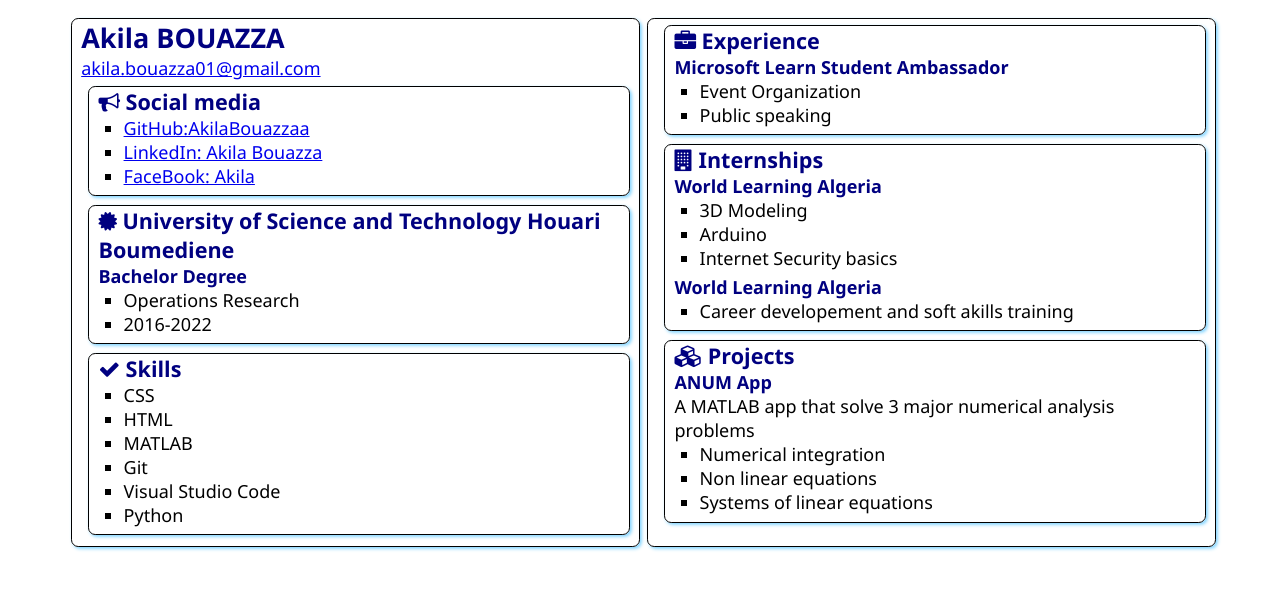
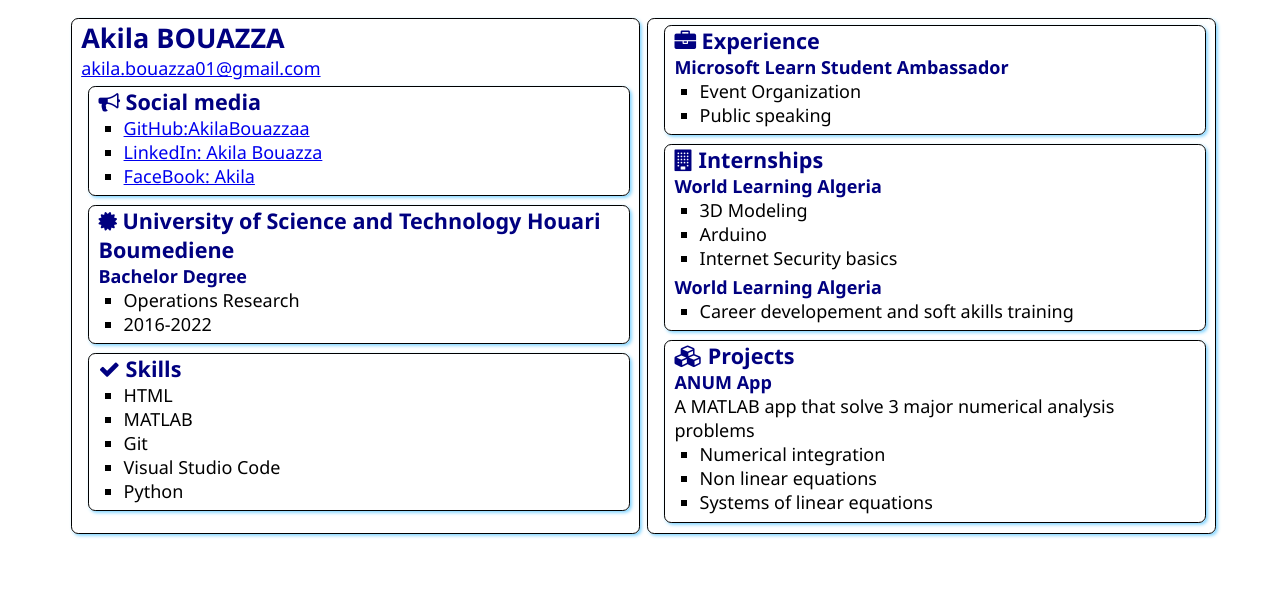
Before and after one commit to AkilaBouazzaa/-SATechnicalOnboarding, a plain HTML site: page src/index.html in a window 1280 px wide. Drawn offline with Linux system fonts and the light colour scheme.

Commit message:
Update index.html

```diff
--- a/src/index.html
+++ b/src/index.html
@@ -47,7 +47,7 @@
                     Skills
                 </h2>
                 <ul>
-                    <li>CSS</li>
+
                     <li>HTML</li>
                     <li>MATLAB</li>
                     <li>Git</li>
```
